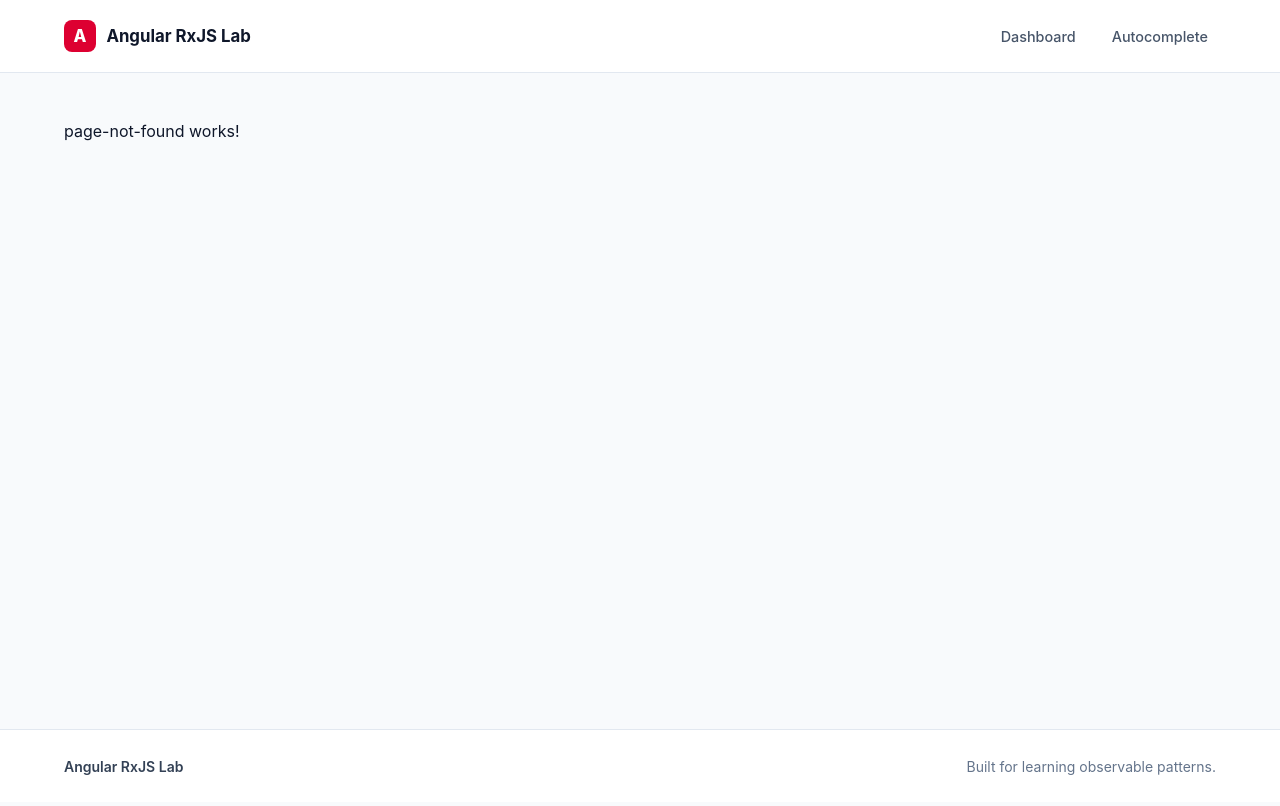
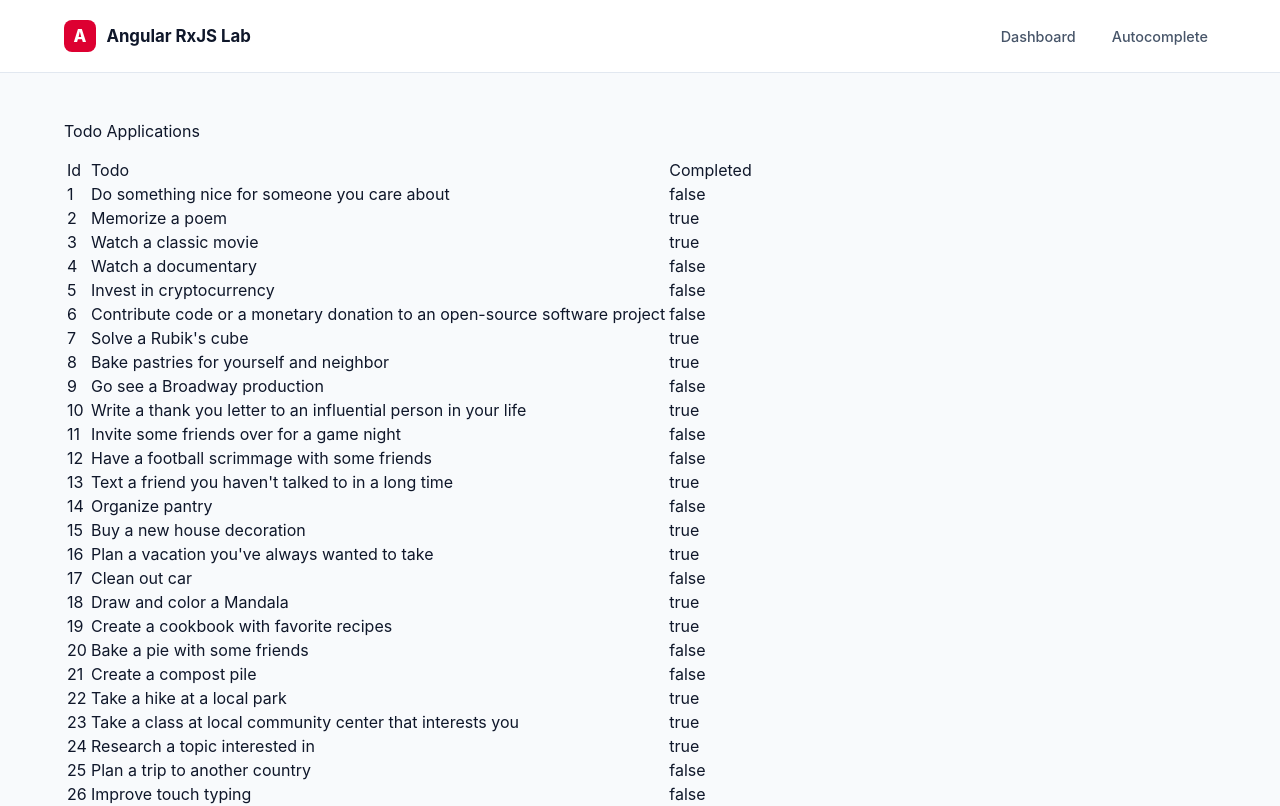
Before and after one commit to mkv-mkverma/Angular-22-machine-coding, an Angular app: page /todos in a window 1280 px wide. Shown: the top 806 px of the page. Built offline with nearby package versions, Linux system fonts and the light colour scheme; no server answers; data requests are answered from the project's data file.

Commit message:
json server impl

```diff
--- a/src/app/app.routes.ts
+++ b/src/app/app.routes.ts
@@ -8,6 +8,7 @@ import { Retry } from './components/retry/retry';
 import { RetryWhen } from './components/retry-when/retry-when';
 import { dashboardResolver } from './resolvers/dashboard-resolver';
 import { Profile } from './profile/components/profile/profile';
+import { Todos } from './components/todos/todos';
 
 export const routes: Routes = [
   // Add route top to bottom
@@ -44,6 +45,10 @@ export const routes: Routes = [
     component: Profile,
   },
   {
+    path: 'todos',
+    component: Todos,
+  },
+  {
     path: '**',
     component: PageNotFound,
   },
--- /dev/null
+++ b/src/app/components/todos/todos.html
@@ -0,0 +1,24 @@
+<p>Todo Applications</p>
+
+<table>
+  <thead>
+    <tr>
+      <td>Id</td>
+      <td>Todo</td>
+      <td>Completed</td>
+    </tr>
+  </thead>
+  <tbody>
+    @for (todo of todos(); track todo.id) {
+      <tr>
+        <td>{{ todo.id }}</td>
+        <td>{{ todo.todo }}</td>
+        <td>{{ todo.completed }}</td>
+      </tr>
+    } @empty {
+      <tr>
+        <td>No Record Found</td>
+      </tr>
+    }
+  </tbody>
+</table>
--- /dev/null
+++ b/src/app/components/todos/todos.ts
@@ -0,0 +1,54 @@
+import { HttpClient } from '@angular/common/http';
+import { Component, inject } from '@angular/core';
+import { toSignal } from '@angular/core/rxjs-interop';
+import { map } from 'rxjs';
+
+interface ITodos {
+  userId: number;
+  id: number;
+  todo: string;
+  completed: boolean;
+}
+
+interface TodosResponse {
+  todos: ITodos[];
+  total: number;
+  skip: number;
+  limit: number;
+}
+
+@Component({
+  selector: 'app-todos',
+  imports: [],
+  templateUrl: './todos.html',
+  styleUrl: './todos.scss',
+})
+export class Todos {
+  private http = inject(HttpClient);
+
+  todos = toSignal(
+    this.getTodos().pipe(map((response) => response.todos)),
+    { initialValue: [] },
+  );
+
+  getTodos() {
+    // return this.http.get('https://jsonplaceholder.typicode.com/todos');
+    return this.http.get<TodosResponse>('http://localhost:3000/getTodos');
+  }
+
+  getTodo(id: number) {
+    return this.http.get<ITodos>(`https://jsonplaceholder.typicode.com/todos/${id}`);
+  }
+
+  createTodo(todo: ITodos) {
+    return this.http.post('https://jsonplaceholder.typicode.com/todos', todo);
+  }
+
+  updateTodo(id: number, todo: ITodos) {
+    return this.http.put(`https://jsonplaceholder.typicode.com/todos/${id}`, todo);
+  }
+
+  deleteTodo(id: number) {
+    return this.http.delete(`https://jsonplaceholder.typicode.com/todos/${id}`);
+  }
+}
--- a/src/assets/db.json
+++ b/src/assets/db.json
@@ -17,5 +17,192 @@
       "name": "Laptop",
       "price": 50000
     }
-  ]
+  ],
+  "getTodos": {
+    "todos": [
+      {
+        "id": 1,
+        "todo": "Do something nice for someone you care about",
+        "completed": false,
+        "userId": 152
+      },
+      {
+        "id": 2,
+        "todo": "Memorize a poem",
+        "completed": true,
+        "userId": 13
+      },
+      {
+        "id": 3,
+        "todo": "Watch a classic movie",
+        "completed": true,
+        "userId": 68
+      },
+      {
+        "id": 4,
+        "todo": "Watch a documentary",
+        "completed": false,
+        "userId": 84
+      },
+      {
+        "id": 5,
+        "todo": "Invest in cryptocurrency",
+        "completed": false,
+        "userId": 163
+      },
+      {
+        "id": 6,
+        "todo": "Contribute code or a monetary donation to an open-source software project",
+        "completed": false,
+        "userId": 69
+      },
+      {
+        "id": 7,
+        "todo": "Solve a Rubik's cube",
+        "completed": true,
+        "userId": 76
+      },
+      {
+        "id": 8,
+        "todo": "Bake pastries for yourself and neighbor",
+        "completed": true,
+        "userId": 198
+      },
+      {
+        "id": 9,
+        "todo": "Go see a Broadway production",
+        "completed": false,
+        "userId": 7
+      },
+      {
+        "id": 10,
+        "todo": "Write a thank you letter to an influential person in your life",
+        "completed": true,
+        "userId": 9
+      },
+      {
+        "id": 11,
+        "todo": "Invite some friends over for a game night",
+        "completed": false,
+        "userId": 104
+      },
+      {
+        "id": 12,
+        "todo": "Have a football scrimmage with some friends",
+        "completed": false,
+        "userId": 32
+      },
+      {
+        "id": 13,
+        "todo": "Text a friend you haven't talked to in a long time",
+        "completed": true,
+        "userId": 2
+      },
+      {
+        "id": 14,
+        "todo": "Organize pantry",
+        "completed": false,
+        "userId": 46
+      },
+      {
+        "id": 15,
+        "todo": "Buy a new house decoration",
+        "completed": true,
+        "userId": 105
+      },
+      {
+        "id": 16,
+        "todo": "Plan a vacation you've always wanted to take",
+        "completed": true,
+        "userId": 162
+      },
+      {
+        "id": 17,
+        "todo": "Clean out car",
+        "completed": false,
+        "userId": 71
+      },
+      {
+        "id": 18,
+        "todo": "Draw and color a Mandala",
+        "completed": true,
+        "userId": 6
+      },
+      {
+        "id": 19,
+        "todo": "Create a cookbook with favorite recipes",
+        "completed": true,
+        "userId": 53
+      },
+      {
+        "id": 20,
+        "todo": "Bake a pie with some friends",
+        "completed": false,
+        "userId": 162
+      },
+      {
+        "id": 21,
+        "todo": "Create a compost pile",
+        "completed": false,
+        "userId": 13
+      },
+      {
+        "id": 22,
+        "todo": "Take a hike at a local park",
+        "completed": true,
+        "userId": 37
+      },
+      {
+        "id": 23,
+        "todo": "Take a class at local community center that interests you",
+        "completed": true,
+        "userId": 65
+      },
+      {
+        "id": 24,
+        "todo": "Research a topic interested in",
+        "completed": true,
+        "userId": 130
+      },
+      {
+        "id": 25,
+        "todo": "Plan a trip to another country",
+        "completed": false,
+        "userId": 140
+      },
+      {
+        "id": 26,
+        "todo": "Improve touch typing",
+        "completed": false,
+        "userId": 178
+      },
+      {
+        "id": 27,
+        "todo": "Learn Express.js",
+        "completed": false,
+        "userId": 194
+      },
+      {
+        "id": 28,
+        "todo": "Learn calligraphy",
+        "completed": false,
+        "userId": 80
+      },
+      {
+        "id": 29,
+        "todo": "Have a photo session with some friends",
+        "completed": true,
+        "userId": 91
+      },
+      {
+        "id": 30,
+        "todo": "Go to the gym",
+        "completed": true,
+        "userId": 142
+      }
+    ],
+    "total": 254,
+    "skip": 0,
+    "limit": 30
+  }
 }
```
Also changed, not shown: src/app/components/todos/todos.scss (added), 1 other file (tests, documents, lock files or other folders).
